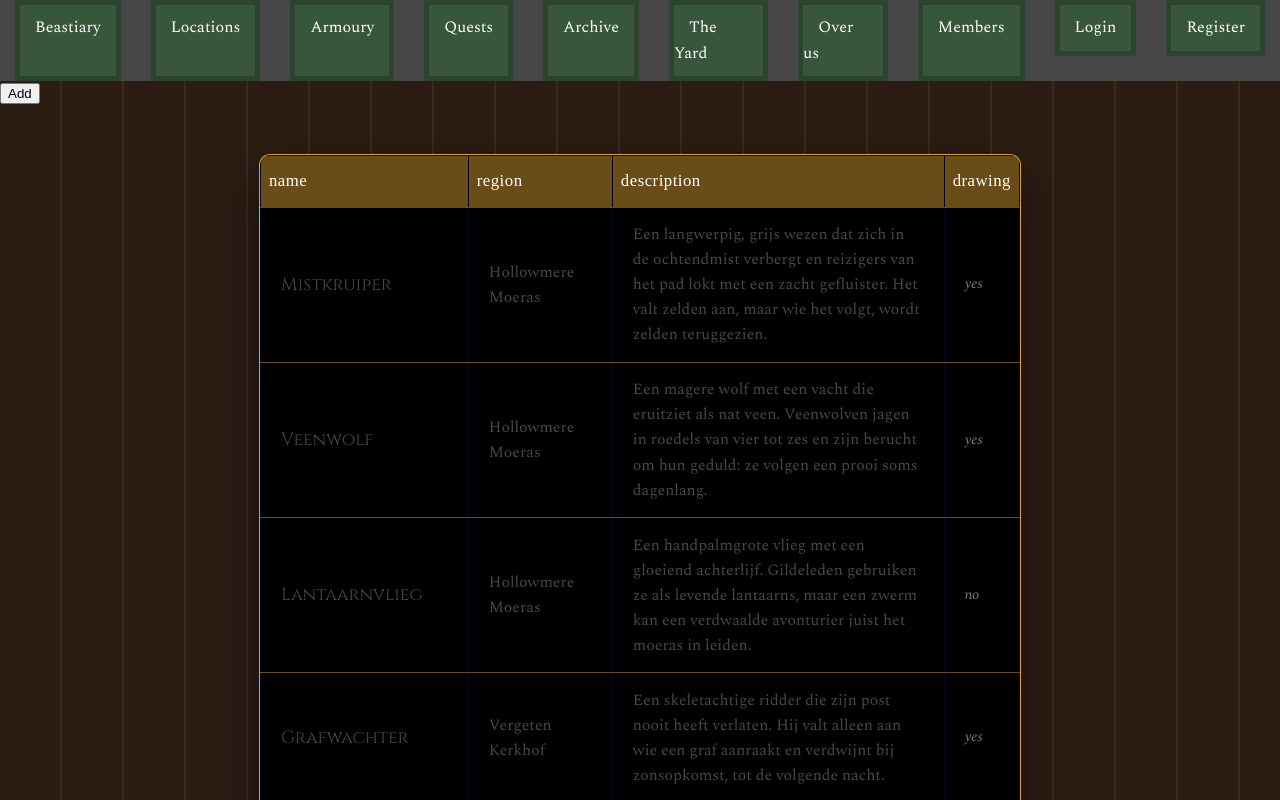
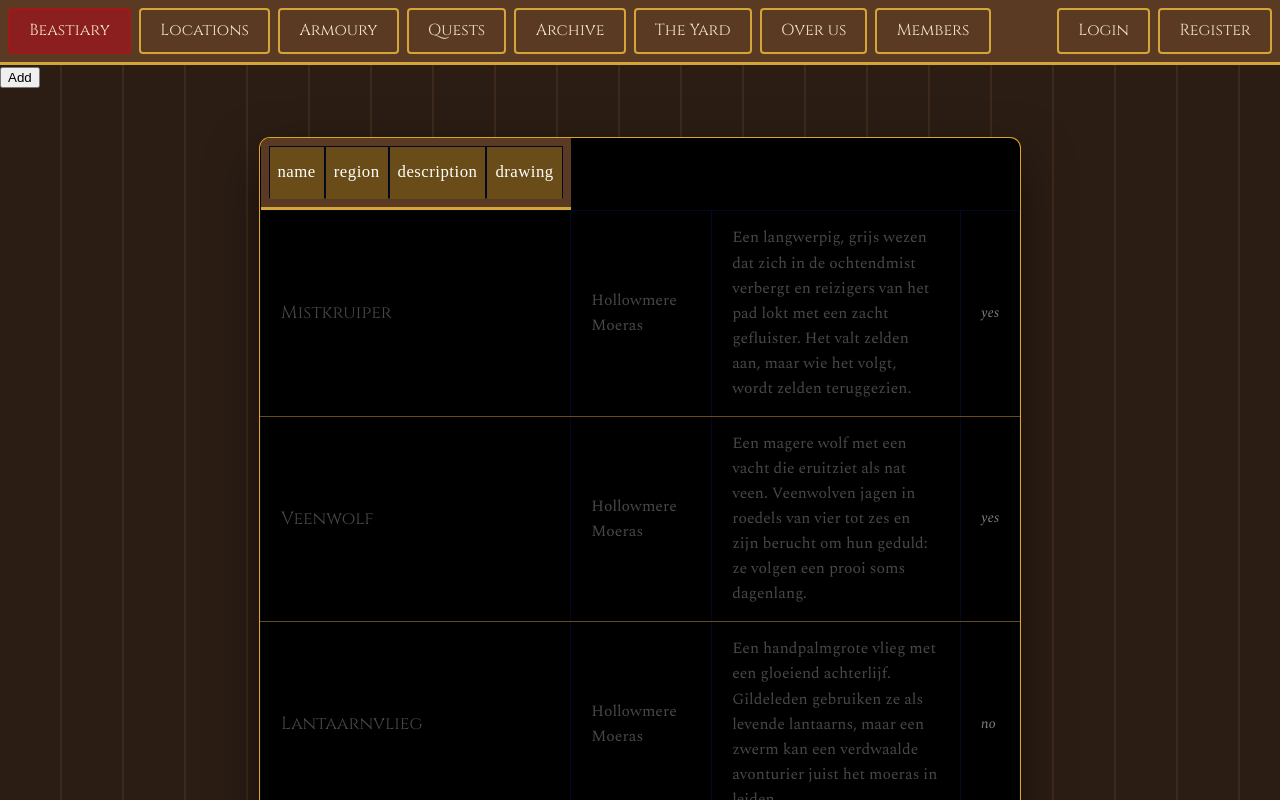
Before and after one commit to Bialywilku412/HollowMeer-Mr.Robot, a React (Vite) app in the folder HollowMeerFrontend/: page /beastiary in a window 1280 px wide. Shown: the top 800 px of the page. Built offline with nearby package versions, Linux system fonts and the light colour scheme; a web font is replaced by a local one.

Commit message:
style: button components and restyle navbar with navlink

```diff
--- a/HollowMeerFrontend/src/components/Layout.tsx
+++ b/HollowMeerFrontend/src/components/Layout.tsx
@@ -1,4 +1,4 @@
-import { Link, Outlet } from "react-router";
+import { Outlet } from "react-router";
 import Navbar from "./Navbar";
 
 export function Layout() {
--- a/HollowMeerFrontend/src/components/Navbar.tsx
+++ b/HollowMeerFrontend/src/components/Navbar.tsx
@@ -1,5 +1,6 @@
 import { useState, useEffect, useRef } from 'react';
-import { Link } from 'react-router';
+import { NavLink } from 'react-router';
+import "../styles/navbar.css";
 
 function Navbar() {
     const [menuOpen, setMenuOpen] = useState(false);
@@ -18,20 +19,20 @@ function Navbar() {
     }, []);
 
     return (
-        <header ref={navRef}>
+        <header ref={navRef} className='header'>
             <nav className="navbar navbar--active">
                 <button className="dropdown-btn" onClick={() => setMenuOpen(!menuOpen)}>
                     Menu
                 </button>
                 <ul className={`navbar-list ${menuOpen ? 'show' : ''}`}>
-                    <li><Link to="/beastiary">Beastiary</Link></li>
-                    <li><a href="/locations">Locations</a></li>
-                    <li><Link to="/armoury">Armoury</Link></li>
-                    <li><Link to="/quests">Quests</Link></li>
-                    <li><Link to="/archive">Archive</Link></li>
-                    <li><Link to="/yard">The Yard</Link></li>
-                    <li><a href="login.html">Over us</a></li>
-                    <li><a href="register.html">Members</a></li>
+                    <li><NavLink className='btn' to="/beastiary">Beastiary</NavLink></li>
+                    <li><NavLink className='btn' to="/locations">Locations</NavLink></li>
+                    <li><NavLink className='btn' to="/armoury">Armoury</NavLink></li>
+                    <li><NavLink className='btn' to="/quests">Quests</NavLink></li>
+                    <li><NavLink className='btn' to="/archive">Archive</NavLink></li>
+                    <li><NavLink className='btn' to="/yard">The Yard</NavLink></li>
+                    <li><NavLink className='btn' to="login.html">Over us</NavLink></li>
+                    <li><NavLink className='btn' to="register.html">Members</NavLink></li>
                 </ul>
             </nav>
             <nav className="profile">
@@ -39,8 +40,8 @@ function Navbar() {
                     Profile
                 </button>
                 <ul className={`profile-list ${profileOpen ? 'show' : ''}`}>
-                    <li><a href="login.html">Login</a></li>
-                    <li><a href="register.html">Register</a></li>
+                    <li><NavLink className='btn' to="login.html">Login</NavLink></li>
+                    <li><NavLink className='btn' to="register.html">Register</NavLink></li>
                 </ul>
             </nav>
         </header>
--- a/HollowMeerFrontend/src/main.tsx
+++ b/HollowMeerFrontend/src/main.tsx
@@ -5,7 +5,7 @@ import './styles/fonts.css'
 import './styles/variabels.css'
 import './styles/base.css'
 import './styles/parchment.css'
-import "./styles.css"
+import './styles/buttons.css'
 import App from './App.tsx'
 
 createRoot(document.getElementById('root')!).render(
--- a/HollowMeerFrontend/src/styles.css
+++ /dev/null
@@ -1,110 +0,0 @@
-header
-{
-    display: flex;
-    justify-content: space-between;
-    background-color: #474747;
-}
-
-.navbar {
-    display: none;
-}
-
-.navbar.navbar--active {
-    display: block;
-}
-.dropdown-btn
-{
-        margin: 0 15px;
-        padding: 10px 0;
-        background-color: #38563C;
-        border: 5px solid #2c442f;
-        color: white;
-        min-width: 150px;
-}
-.navbar-list, .profile-list
-    {
-        display: none;
-        list-style-type: none;
-        margin: 0;
-        padding: 0;
-        color: white;
-
-    }
-.show
-{
-    display: block;
-}
-
-.navbar-list li, .profile-list li {
-        margin: 0 15px;
-        padding: 10px 0;
-        background-color: #38563C;
-
-        border: 5px solid #2c442f;
-    }
-li a {
-        margin: 0 15px;
-        padding: 10px 0;
-        text-decoration: none;
-        color: white;
-        align-items: center;
-    }
-li:hover, .dropdown-btn:hover {
-        background-color: #3d8137;
-    }
-
-
-@media (min-width: 768px)
-{
-header
-{
-    display: flex;
-    justify-content: space-between;
-    background-color: #474747;
-}
-
-.navbar-list, .profile-list
-    {
-        display: flex;
-        list-style-type: none;
-        margin: 0;
-        padding: 0;
-        color: white;
-
-    }
-li {
-        margin: 0 15px;
-        padding: 10px 0;
-        background-color: #38563C;
-        border: 5px solid #2c442f;
-    }
-li a {
-        margin: 0 15px;
-        padding: 10px 0;
-        text-decoration: none;
-        color: white;
-        align-items: center;
-    }
-
-.Dropdown-btn {
-        background-color: #474747;
-        color: white;
-        padding: 10px 40px;
-        border: 5px solid #2c442f;
-
-        cursor: pointer;
-        display: none;
-        background-color: #38563C;
-    }
-.scoreboard {
-    display: flex;
-    justify-content: flex-start;
-    align-items: center;
-        color: white;
-    }
-.dropdown-btn
-{
-        display: none;
-    }
-
-}
--- /dev/null
+++ b/HollowMeerFrontend/src/styles/buttons.css
@@ -0,0 +1,49 @@
+.btn {
+    display: inline-block;
+    padding: 0.5em 1.2em;
+    font-family: var(--font-title);
+    font-size: 1rem;
+    color: var(--color-text-on-dark);
+    background-color: var(--color-wood);
+    border: 2px solid var(--color-gold);
+    border-radius: var(--radius);
+    text-decoration: none;
+    cursor: pointer;
+    transition: transform 0.15s, filter 0.15s;
+}
+
+.btn:hover {
+    filter: brightness(1.2);
+    transform: translateY(-2px);
+}
+
+.btn:active {
+    transform: translateY(1px);
+}
+
+.btn:focus-visible {
+    outline: 3px solid var(--color-gold);
+    outline-offset: 2px;
+}
+
+.btn--seal {
+    background-color: var(--color-seal);
+    border-color: var(--color-blood);
+}
+
+.btn--danger {
+    background-color: var(--color-blood);
+    border-color: var(--color-blood-fresh);
+}
+
+.btn--ghost {
+    background-color: transparent;
+    border-color: var(--color-gold);
+}
+
+.btn--disabled {
+    opacity: 0.5;
+    cursor: not-allowed;
+    transform: none;
+    filter: none;
+}
--- /dev/null
+++ b/HollowMeerFrontend/src/styles/navbar.css
@@ -0,0 +1,52 @@
+.header {
+    display: flex;
+    justify-content: space-between;
+    background-color: var(--color-wood);
+    border-bottom: 3px solid var(--color-gold);
+    padding: var(--space-s);
+}
+
+.navbar-list, .profile-list {
+        display: none;
+        list-style: none;
+        margin: 0;
+        padding: 0;
+}
+
+.show
+{
+    display: flex;
+    flex-direction: column;
+    gap: var(--space-s);
+}
+
+.btn.active {
+    border-color: var(--color-blood-fresh);
+    background-color: var(--color-seal);
+}
+
+@media (min-width: 768px)
+{
+
+
+.navbar-list, .profile-list{
+        display: flex;
+        flex-direction: row;
+        flex-wrap: wrap;
+        gap: var(--space-s);
+
+
+}
+
+.scoreboard {
+    display: flex;
+    justify-content: flex-start;
+    align-items: center;
+        color: white;
+    }
+.dropdown-btn
+{
+        display: none;
+    }
+
+}
```
